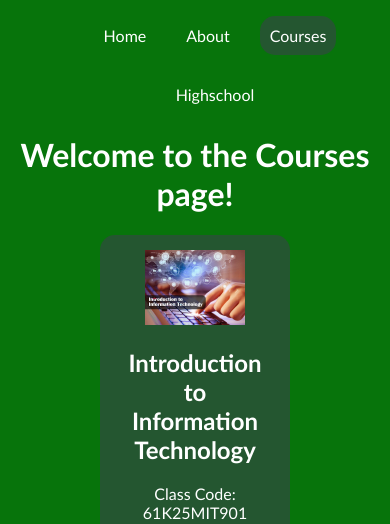
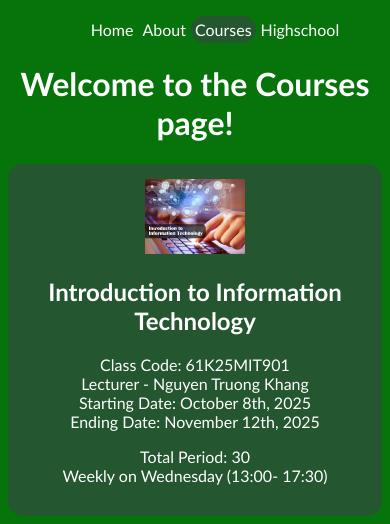
Before and after one commit to minkaung269-droid/Lab2_HW_Group-1, a plain HTML site: page courses.html in a window 390 px wide. Shown: the top 524 px of the page. Drawn offline with Linux system fonts and the light colour scheme.

Commit message:
Update courses.html

```diff
--- a/courses.html
+++ b/courses.html
@@ -13,27 +13,35 @@
             text-align: center;
 
         }
-    ul{
+
+        ul {
             list-style-type: none;
             display: flex;
             flex-wrap: wrap;
-        justify-content: center;gap: 20px;
+            justify-content: center;
+            gap: 20px;
         }
-    li{
+
+        li {
             padding: 10px;
             border-radius: 15px;
         }
-    a {color: #fff;
+
+        a {
+            color: #fff;
             text-decoration: none;
         }
+
         .active {
             background-color: #245630;
         }
+
         .course-blk {
             display: flex;
             flex-wrap: wrap;
             justify-content: space-evenly;
         }
+
         .course-content {
             background-color: #245630;
             min-height: 20%;
@@ -41,8 +49,33 @@ text-decoration: none;
             padding: 15px 20px;
             margin-bottom: 20px;
             border-radius: 15px;
-    }img{
+        }
+
+        img {
             width: 100px;
+        }
+
+        @media screen and (max-width: 640px) {
+            .member-blk {
+                width: 90%;
+                margin-bottom: 20px;
+            }
+
+            nav {
+                width: 100%;
+            }
+
+            ul {
+                gap: 1px;
+                justify-content: center;
+            }
+
+            li {
+                padding: 4px;
+            }
+            .course-content {
+                width: 90%;
+            }
         }
     </style>
 </head>
@@ -50,7 +83,7 @@ text-decoration: none;
 <body>
     <nav>
         <ul>
-            <li ><a href="index.html">Home</a></li>
+            <li><a href="index.html">Home</a></li>
             <li><a href="about.html">About</a></li>
             <li class="active"><a href="courses.html">Courses</a></li>
             <li><a href="highschool.html">Highschool</a></li>
@@ -104,7 +137,7 @@ text-decoration: none;
         </div>
     </div>
     <div class="course-blk">
-        <div class="course-content">  <img src="images/Linux Operating System.webp" alt="Linux Operating System">
+        <div class="course-content"> <img src="images/Linux Operating System.webp" alt="Linux Operating System">
             <h2>Linux Operating System</h2>
             <p> Class Code: 61K25MIT901 <br>
                 Lecturer - Nguyen Truong Khang <br>
```
Lines whose indentation alone changed are shown as unchanged.
